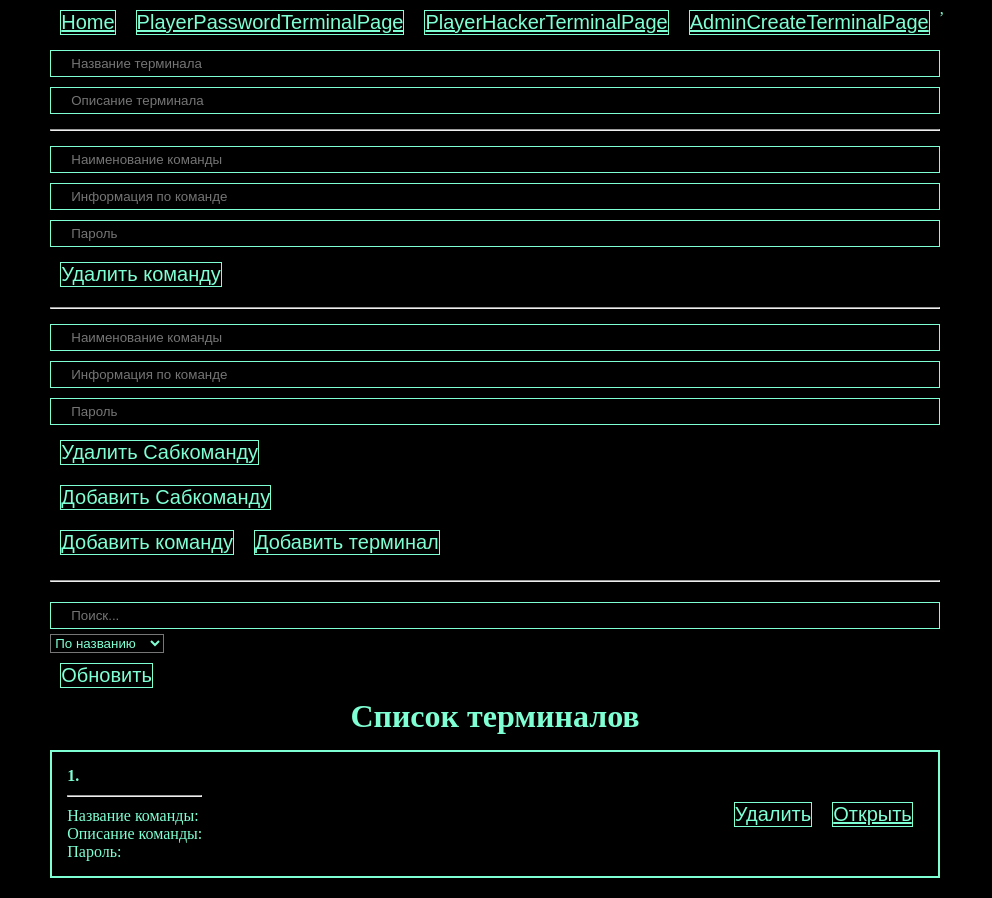
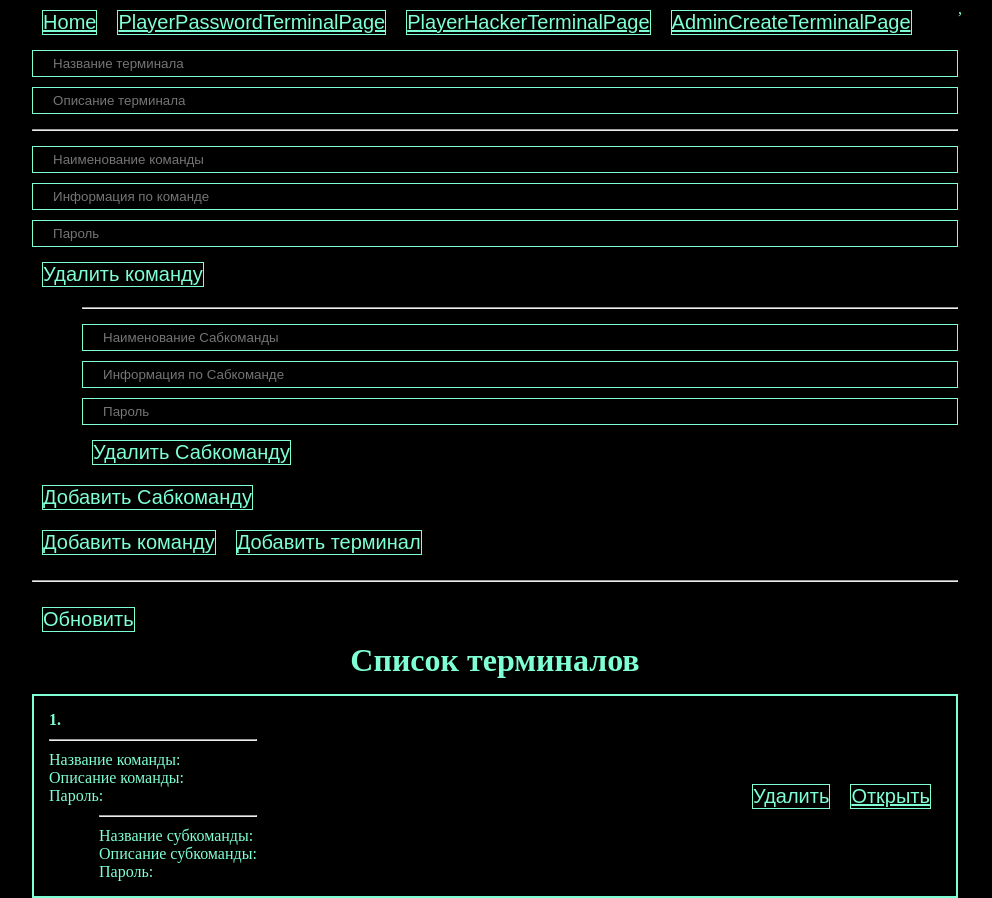
Before and after one commit to Dasteranchik/wh-terminal, a React (Create React App) app in the folder client/: page / in a window 1280 px wide. Shown: the whole page, without its empty margins (143-1135 px from the left). Built offline with nearby package versions, Linux system fonts and the light colour scheme.

Commit message:
Вывод сабкоманд админу, отступы сабкоманд

```diff
--- a/client/src/components/MainPage.jsx
+++ b/client/src/components/MainPage.jsx
@@ -61,10 +61,10 @@ function MainPage() {
     <div className = "MainPage">
       <TerminalForm create = {createPost}/>
       <hr style = {{margin: '15px 0'}}/>
-      <TerminalFilter
+      {/* <TerminalFilter
         filter = {filter}
         setFilter = {setFilter}
-      />
+      /> */}
       <MyButton onClick = {returnTerminals} > Обновить </MyButton>
       {sortedAndSearchedTerminals.length !== 0
         ? <TerminalList remove = {removePost} terminals={sortedAndSearchedTerminals} title='Список терминалов' />
--- a/client/src/components/TerminalForm.jsx
+++ b/client/src/components/TerminalForm.jsx
@@ -89,19 +89,19 @@ const TerminalForm = ({create}) => {
                         <MyButton onClick={e => removeCommand(index, e)}> Удалить команду </MyButton>
                         {input.commands.map((input, index) => {
                             return(
-                                <div key = {index}>
+                                <div style ={{marginLeft: '50px'}} key = {index}>
                                     <hr style = {{margin: '10px 0'}}/>
                                     <MyInput
                                         name = "title"
                                         value = {input.title}
 
                                         type = "text"
-                                        placeholder='Наименование команды'/>
+                                        placeholder='Наименование Сабкоманды'/>
                                     <MyInput
                                         name = "description"
                                         value = {input.description}
                                         type = "text"
-                                        placeholder='Информация по команде'/>
+                                        placeholder='Информация по Сабкоманде'/>
                                     <MyInput
                                         name = "password"
                                         value = {input.password}
--- a/client/src/components/TerminalItem.jsx
+++ b/client/src/components/TerminalItem.jsx
@@ -20,9 +20,20 @@ const TerminalItem = (props) => {
                             Название команды: {input.title} <br/>
                             Описание команды: {input.description}<br/>
                             Пароль: {input.password}<br/>
+                            {input.commands.map((input, index) => {
+                            return(
+                                <div style ={{marginLeft: '50px'}} key = {index}>
+                                    <hr style = {{margin: '10px 0'}}/>
+                                    Название субкоманды: {input.title} <br/>
+                                    Описание субкоманды: {input.description}<br/>
+                                    Пароль: {input.password}<br/>
                                 </div>
-                )
-            })}
+                            )}
+
+                        )}
+                        </div>
+                    )}
+                )}
             </div>
             <div className="post__btns">
                 <MyButton onClick = {() => deletedTerminal(props.terminal.title)}>
```
Lines whose indentation alone changed are shown as unchanged.
